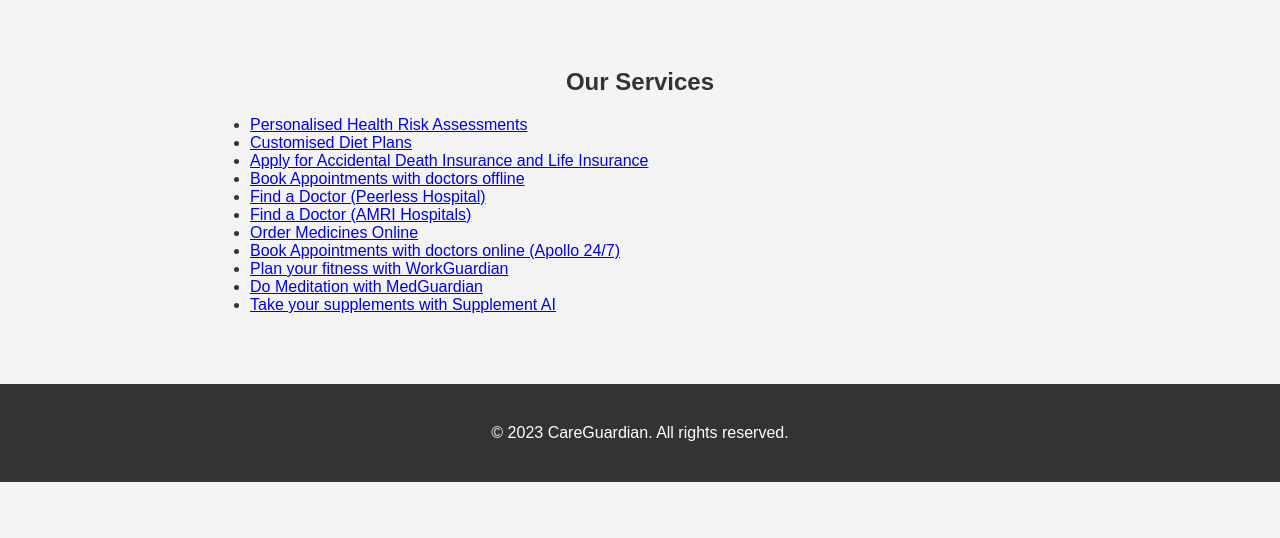
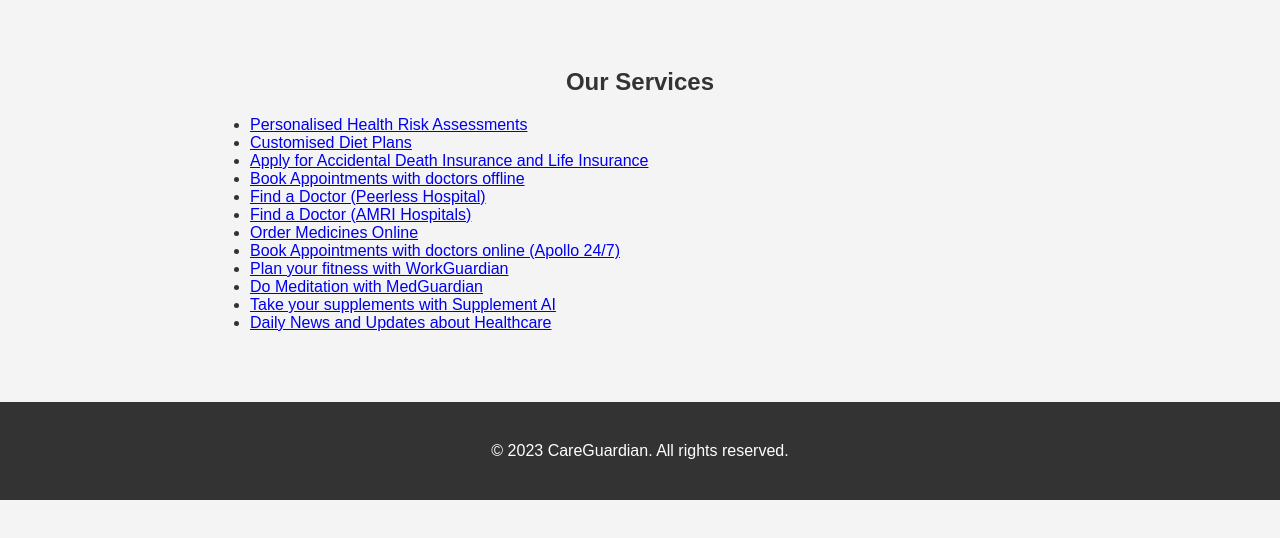
Before and after one commit to Kaustav74/careguardian-website, a plain HTML site: page services.html in a window 1280 px wide. Shown: the part 92-630 px from the top of the page. Drawn offline with Linux system fonts and the light colour scheme.

Commit message:
Update services.html

```diff
--- a/services.html
+++ b/services.html
@@ -136,6 +136,7 @@ nav {
         <li><a href="workguardian.html" onclick="navigateTo('aiworkguardian')">Plan your fitness with WorkGuardian</a></li>
         <li><a href="medguardian.html" onclick="navigateTo('aimedguardian')">Do Meditation with MedGuardian</a></li>
         <li><a href="supplementai.html" onclick="navigateTo('supplementai')">Take your supplements with Supplement AI</a></li>
+        <li><a href="news.html" onclick="navigateTo('supplementai')">Daily News and Updates about Healthcare</a></li>
       </ul>
     </div>
   </section>
```
